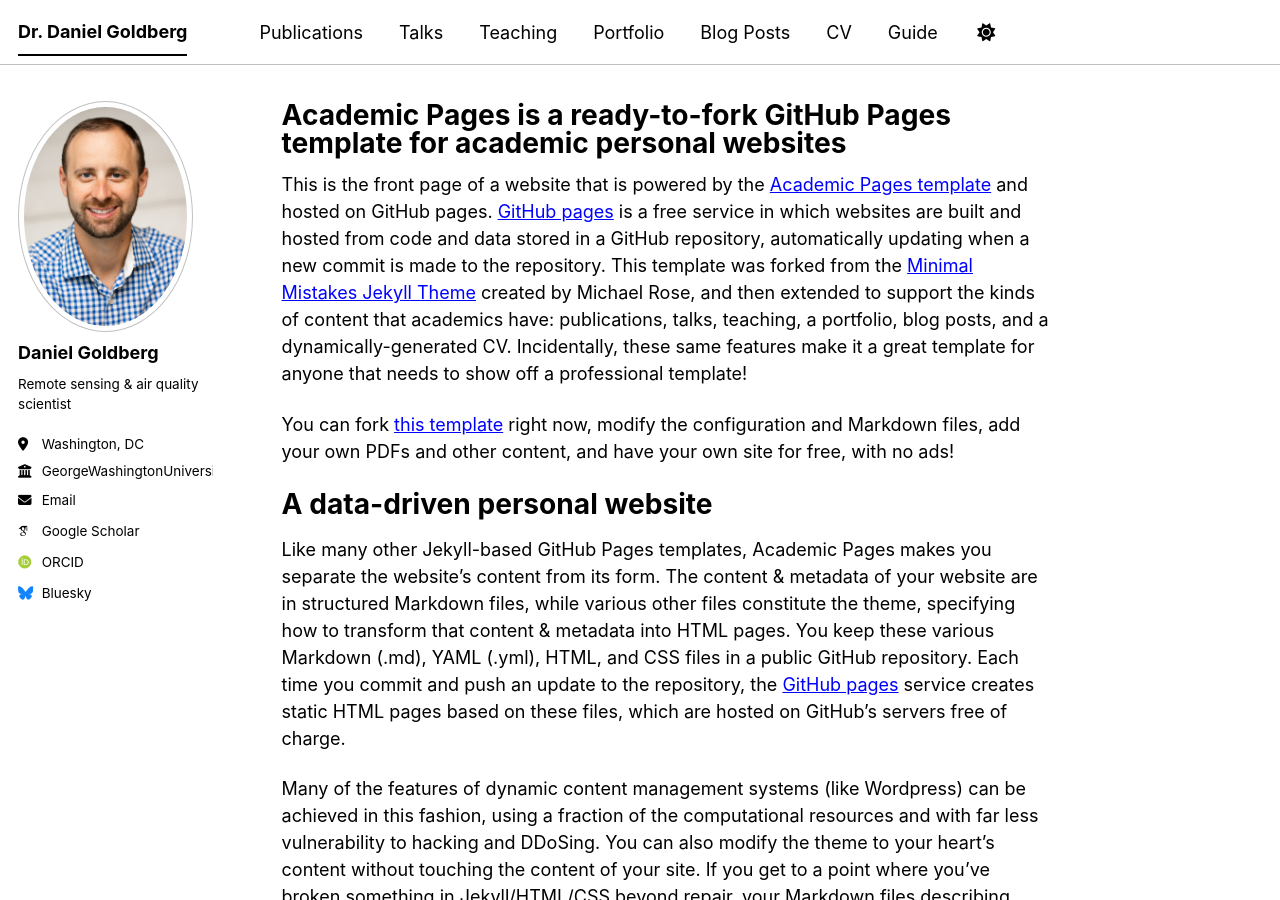
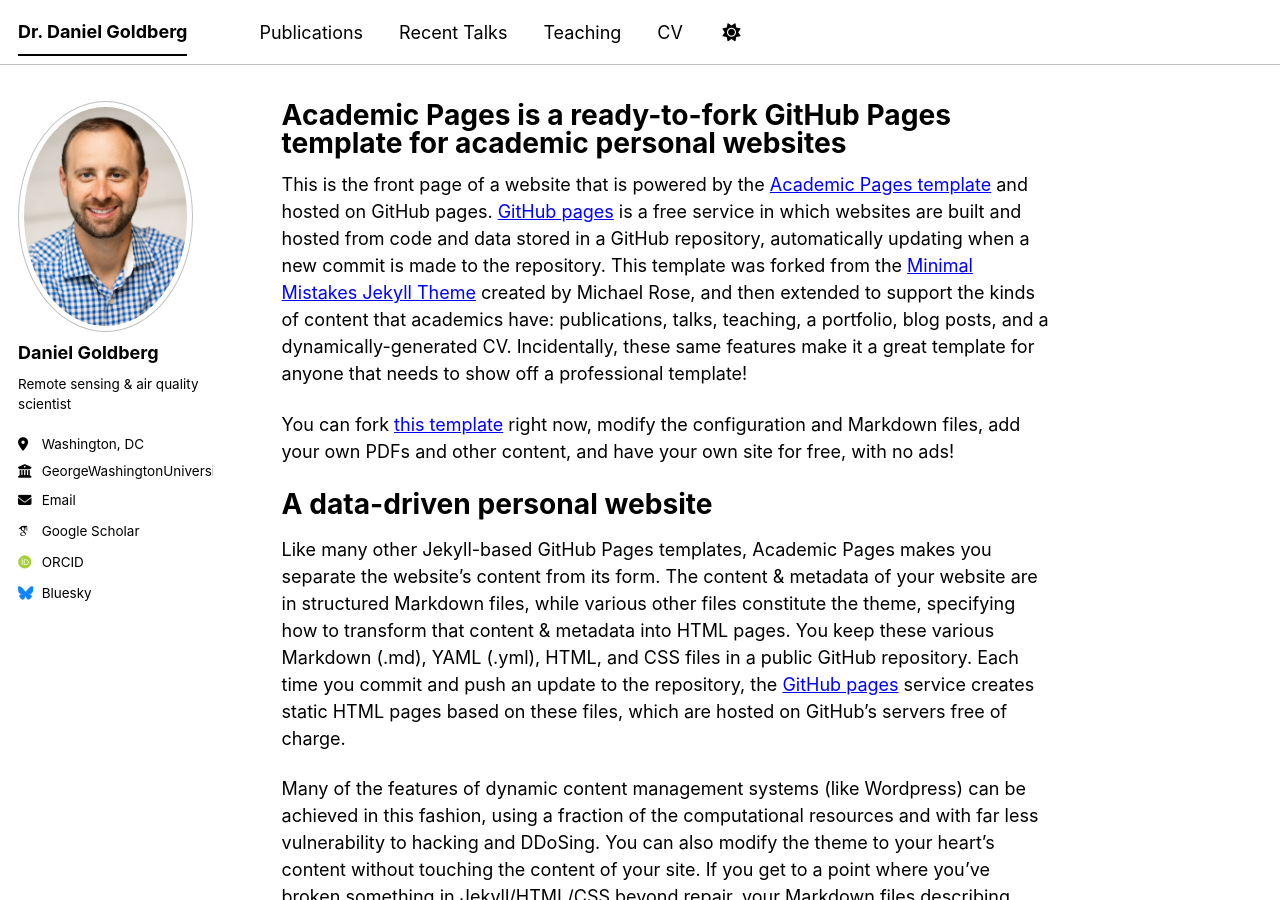
Before and after one commit to dgoldbergaq/dgoldbergaq.github.io, a Jekyll site: the page built from _pages/about.md, in a window 1280 px wide and 900 px high. Built offline with Jekyll 4.4.1, drawn with Linux system fonts in a browser that asks for light colours; some web fonts are replaced; a script bundle is joined from its source files by our own code; library files that are not in the unit come from our copies; some of the changed lines change nothing that is shown.

Commit message:
Update navigation.yml

```diff
--- a/_data/navigation.yml
+++ b/_data/navigation.yml
@@ -11,17 +11,17 @@
   - title: "Publications"
     url: /publications/
 
-  - title: "Talks"
+  - title: "Recent Talks"
     url: /talks/
 
   - title: "Teaching"
     url: /teaching/
 
-  - title: "Portfolio"
-    url: /portfolio/
+  #- title: "Portfolio"
+  #  url: /portfolio/
 
-  - title: "Blog Posts"
-    url: /year-archive/
+  #- title: "Blog Posts"
+  #  url: /year-archive/
 
   - title: "CV"
     url: /cv/
@@ -29,5 +29,5 @@
   # - title: "CV"
   #   url: /cv-json/
 
-  - title: "Guide"
-    url: /markdown/
+  #- title: "Guide"
+  #  url: /markdown/
```
